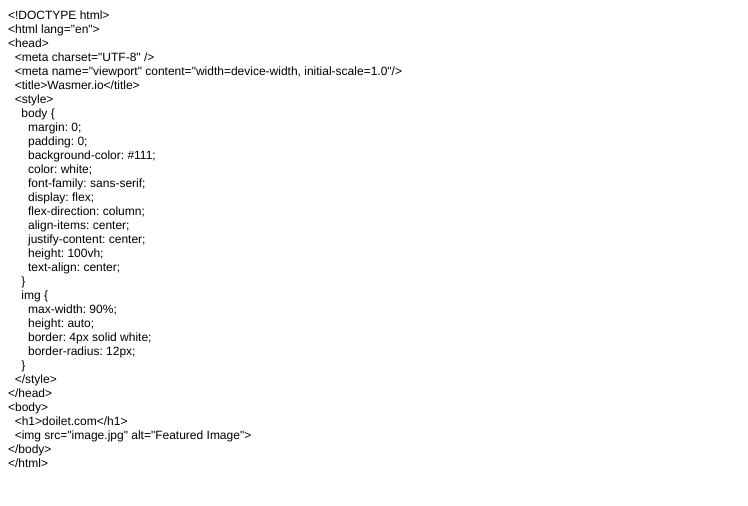
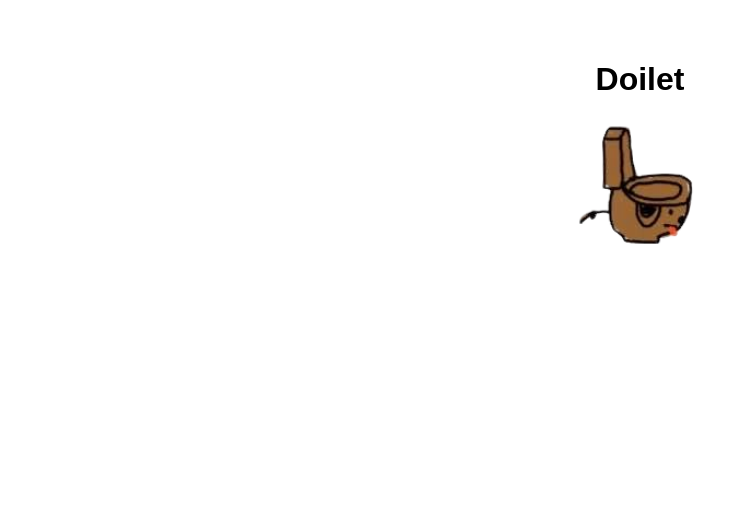
Before and after one commit to doilet/doilet, a plain HTML site: page index.html in a window 1280 px wide. Shown: the whole page, without its empty margins (0-748 px from the left). Drawn offline with Linux system fonts and the light colour scheme.

Commit message:
Update index.html

```diff
--- a/index.html
+++ b/index.html
@@ -1,48 +1,12 @@
-<!DOCTYPE html PUBLIC "-//W3C//DTD HTML 4.01//EN" "http://www.w3.org/TR/html4/strict.dtd">
-<html>
+<!DOCTYPE html>
+<html lang="en">
 <head>
-  <meta http-equiv="Content-Type" content="text/html; charset=utf-8">
-  <meta http-equiv="Content-Style-Type" content="text/css">
-  <title></title>
-  <meta name="Generator" content="Cocoa HTML Writer">
-  <meta name="CocoaVersion" content="2575.5">
-  <style type="text/css">
-    p.p1 {margin: 0.0px 0.0px 0.0px 0.0px; font: 12.0px Helvetica}
-  </style>
+  <meta charset="UTF-8" />
+  <meta name="viewport" content="width=device-width, initial-scale=1.0" />
+  <title>Doilet</title>
 </head>
-<body>
-<p class="p1">&lt;!DOCTYPE html&gt;</p>
-<p class="p1">&lt;html lang="en"&gt;</p>
-<p class="p1">&lt;head&gt;</p>
-<p class="p1"><span class="Apple-converted-space">  </span>&lt;meta charset="UTF-8" /&gt;</p>
-<p class="p1"><span class="Apple-converted-space">  </span>&lt;meta name="viewport" content="width=device-width, initial-scale=1.0"/&gt;</p>
-<p class="p1"><span class="Apple-converted-space">  </span>&lt;title&gt;Wasmer.io&lt;/title&gt;</p>
-<p class="p1"><span class="Apple-converted-space">  </span>&lt;style&gt;</p>
-<p class="p1"><span class="Apple-converted-space">    </span>body {</p>
-<p class="p1"><span class="Apple-converted-space">      </span>margin: 0;</p>
-<p class="p1"><span class="Apple-converted-space">      </span>padding: 0;</p>
-<p class="p1"><span class="Apple-converted-space">      </span>background-color: #111;</p>
-<p class="p1"><span class="Apple-converted-space">      </span>color: white;</p>
-<p class="p1"><span class="Apple-converted-space">      </span>font-family: sans-serif;</p>
-<p class="p1"><span class="Apple-converted-space">      </span>display: flex;</p>
-<p class="p1"><span class="Apple-converted-space">      </span>flex-direction: column;</p>
-<p class="p1"><span class="Apple-converted-space">      </span>align-items: center;</p>
-<p class="p1"><span class="Apple-converted-space">      </span>justify-content: center;</p>
-<p class="p1"><span class="Apple-converted-space">      </span>height: 100vh;</p>
-<p class="p1"><span class="Apple-converted-space">      </span>text-align: center;</p>
-<p class="p1"><span class="Apple-converted-space">    </span>}</p>
-<p class="p1"><span class="Apple-converted-space">    </span>img {</p>
-<p class="p1"><span class="Apple-converted-space">      </span>max-width: 90%;</p>
-<p class="p1"><span class="Apple-converted-space">      </span>height: auto;</p>
-<p class="p1"><span class="Apple-converted-space">      </span>border: 4px solid white;</p>
-<p class="p1"><span class="Apple-converted-space">      </span>border-radius: 12px;</p>
-<p class="p1"><span class="Apple-converted-space">    </span>}</p>
-<p class="p1"><span class="Apple-converted-space">  </span>&lt;/style&gt;</p>
-<p class="p1">&lt;/head&gt;</p>
-<p class="p1">&lt;body&gt;</p>
-<p class="p1"><span class="Apple-converted-space">  </span>&lt;h1&gt;doilet.com&lt;/h1&gt;</p>
-<p class="p1"><span class="Apple-converted-space">  </span>&lt;img src="image.jpg" alt="Featured Image"&gt;</p>
-<p class="p1">&lt;/body&gt;</p>
-<p class="p1">&lt;/html&gt;</p>
+<body style="text-align: center; font-family: sans-serif; padding: 2em;">
+  <h1>Doilet</h1>
+  <img src="doilet.png" alt="Doilet Image" style="max-width: 100%; height: auto;" />
 </body>
 </html>
```
